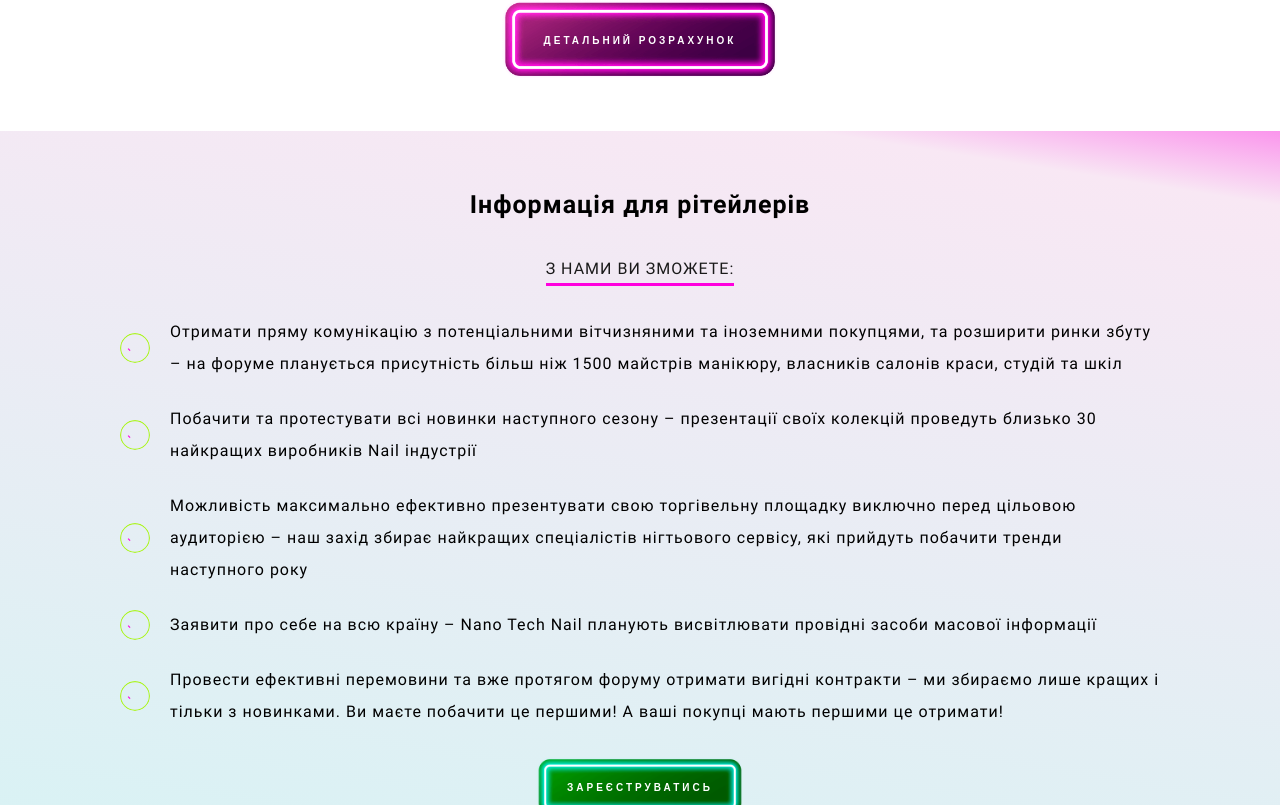
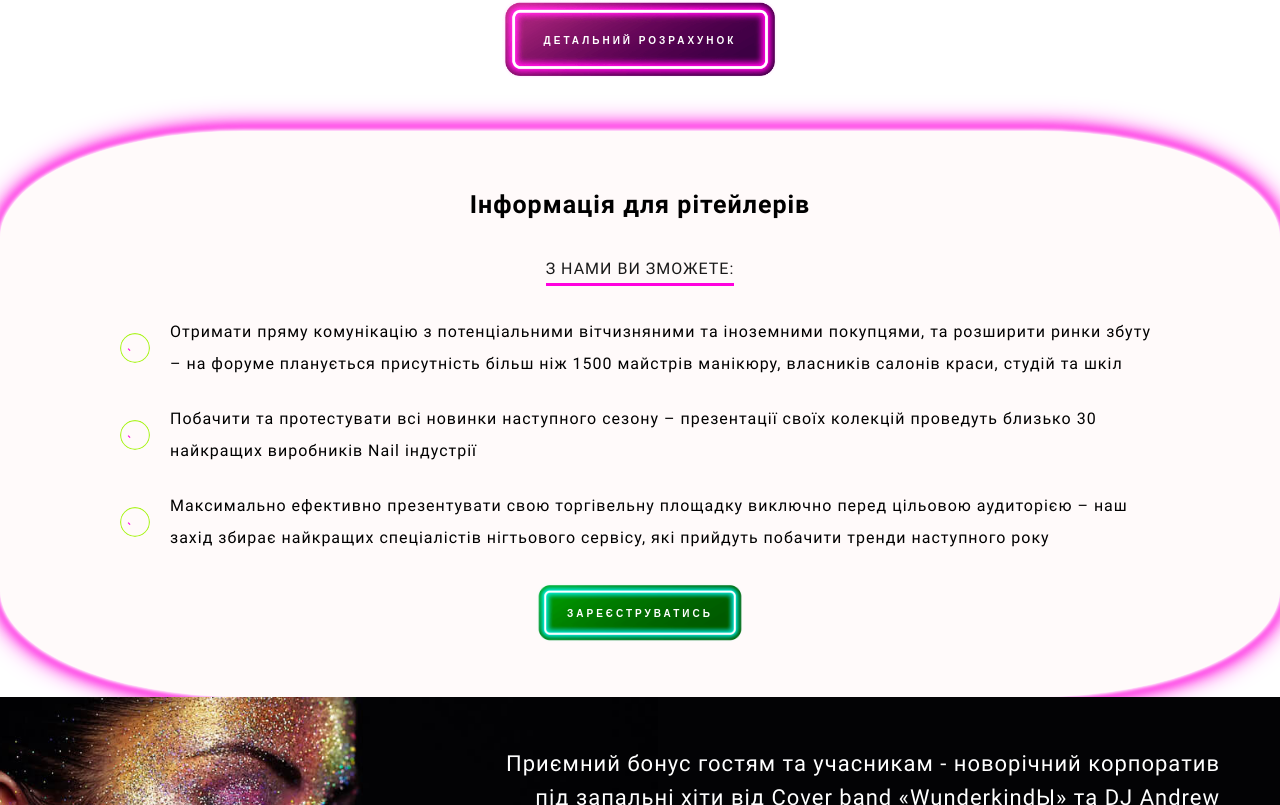
Before and after one commit to EleonoraPavlova/nailEvents, a React (Create React App) app: page / in a window 1280 px wide. Shown: the part 4175-4980 px from the top of the page. Built offline with nearby package versions, Linux system fonts and the light colour scheme.

Commit message:
fix retailers

```diff
--- a/src/components/home/Retailers/index.js
+++ b/src/components/home/Retailers/index.js
@@ -31,18 +31,6 @@ export default function Retailers() {  ///карантийные меры без
                 </div>
                 <p className="text-normal">{t('RETAILERS_TEXT2')}</p>
             </li>
-            <li className="retailers__item flex">
-                <div className="retailers__item-box">
-                    <CheckMark additionalClassName="pink" />
-                </div>
-                <p className="text-normal">{t('RETAILERS_TEXT3')}</p>
-            </li>
-            <li className="retailers__item flex">
-                <div className="retailers__item-box">
-                    <CheckMark additionalClassName="pink" />
-                </div>
-                <p className="text-normal">{t('RETAILERS_TEXT4')}</p>
-            </li>
             <div className="retailers__button flex">
                 <a href="https://docs.google.com/forms/d/1dNHdhsLAq3HIeO_ysfaQboEO_pHo7-bKVhn7GZI3cBg/edit" rel="noreferrer" target="_blank">
                     <ButtonLearn additionalClasses="button-green" textbtn={t("REGISTRATION")} /></a>
--- a/src/components/home/Retailers/index.scss
+++ b/src/components/home/Retailers/index.scss
@@ -2,15 +2,10 @@
 @import "../../../mixins.scss";
 
 .retailers {
-    background: linear-gradient(
-        189deg,
-        rgba(255, 235, 238, 1) 0%,
-        #ff00de 10%,
-        rgba(187, 24, 148, 0.1) 22%,
-        rgba(190, 234, 237, 0.6) 70%
-    );
-    animation: gradient 6s infinite linear; // 10s - скорость анимации
-    background-size: 500%; // Можно менять и подбирать интенсивность
+    background: #fffafa;
+    box-shadow: 0 0 3px #ffffff, 0 0 5px #ffffff, 0 0 8px #ffffff, 0 0 10px #ff00de, 0 0 15px #ff00de, 0 0 20px #ff00de,
+        0 0 30px #ff00de;
+    border-radius: 19%;
     padding: 50px 120px;
     @include for-phone-only {
         padding: 35px 37px;
@@ -44,15 +39,3 @@
 .button-green {
     background-image: url(../../common/LearnMoreBox/button-green.png);
 }
-
-@keyframes gradient {
-    0% {
-        background-position: 80% 0%;
-    }
-    50% {
-        background-position: 20% 100%;
-    }
-    100% {
-        background-position: 80% 0%;
-    }
-}
--- a/src/resources/en.js
+++ b/src/resources/en.js
@@ -33,9 +33,9 @@ const localisation = {
     RETAILERS_TITLE: 'With us you can:',
     RETAILERS_TEXT: 'Get direct communication with potential domestic and foreign buyers, and expand markets - the forum is planned to attend more than 1,500 manicurists, owners of beauty salons, studios and schools',
     RETAILERS_TEXT1: 'See and test all the novelties of the next season - presentations of their collections will be held by about 30 best manufacturers of the Nail industry',
-    RETAILERS_TEXT2: 'Opportunity to present your trading platform as effectively as possible only to the target audience - our event brings together the best nail service professionals who will come to see next year\'s',
-    RETAILERS_TEXT3: 'Announce yourself across the country - Nano Tech Nail plans to cover leading media',
-    RETAILERS_TEXT4: 'Conduct effective negotiations and get profitable contracts during the forum - we gather only the best and only with new ones. You have to see it first! And your customers have to be the first to get it!',
+    RETAILERS_TEXT2: 'To present your trading platform as effectively as possible only to the target audience - our event brings together the best nail service professionals who will come to see next year\'s',
+    // RETAILERS_TEXT3: 'Announce yourself across the country - Nano Tech Nail plans to cover leading media',
+    // RETAILERS_TEXT4: 'Conduct effective negotiations and get profitable contracts during the forum - we gather only the best and only with new ones. You have to see it first! And your customers have to be the first to get it!',
     BUTTON_CLICK: 'Collapse',
     BUTTON_ALL: 'All program',
     SAFETY_MEASURES: "Safety measures",
--- a/src/resources/ua.js
+++ b/src/resources/ua.js
@@ -32,9 +32,9 @@ const localisation = {
     RETAILERS_TITLE: 'З нами ви зможете:',
     RETAILERS_TEXT: 'Отримати пряму комунікацію з потенціальними вітчизняними та іноземними покупцями, та розширити ринки збуту – на форуме планується присутність більш ніж 1500 майстрів манікюру, власників салонів краси, студій та шкіл',
     RETAILERS_TEXT1: 'Побачити та протестувати всі новинки наступного сезону – презентації своїх колекцій проведуть близько 30 найкращих виробників Nail індустрії',
-    RETAILERS_TEXT2: 'Можливість максимально ефективно презентувати свою торгівельну площадку виключно перед цільовою аудиторією – наш захід збирає  найкращих спеціалістів нігтьового сервісу, які прийдуть побачити тренди наступного року',
-    RETAILERS_TEXT3: 'Заявити про себе на всю країну – Nano Tech Nail планують висвітлювати провідні засоби масової інформації',
-    RETAILERS_TEXT4: 'Провести ефективні перемовини та вже протягом форуму отримати вигідні контракти – ми збираємо лише кращих і тільки з новинками. Ви маєте побачити це першими! А ваші покупці мають першими це отримати!',
+    RETAILERS_TEXT2: 'Максимально ефективно презентувати свою торгівельну площадку виключно перед цільовою аудиторією – наш захід збирає  найкращих спеціалістів нігтьового сервісу, які прийдуть побачити тренди наступного року',
+    // RETAILERS_TEXT3: 'Заявити про себе на всю країну – Nano Tech Nail планують висвітлювати провідні засоби масової інформації',
+    // RETAILERS_TEXT4: 'Провести ефективні перемовини та вже протягом форуму отримати вигідні контракти – ми збираємо лише кращих і тільки з новинками. Ви маєте побачити це першими! А ваші покупці мають першими це отримати!',
     BUTTON_CLICK: 'Згорнути',
     BUTTON_ALL: 'Вся програма',
     SAFETY_MEASURES: "Заходи безпеки",
```
